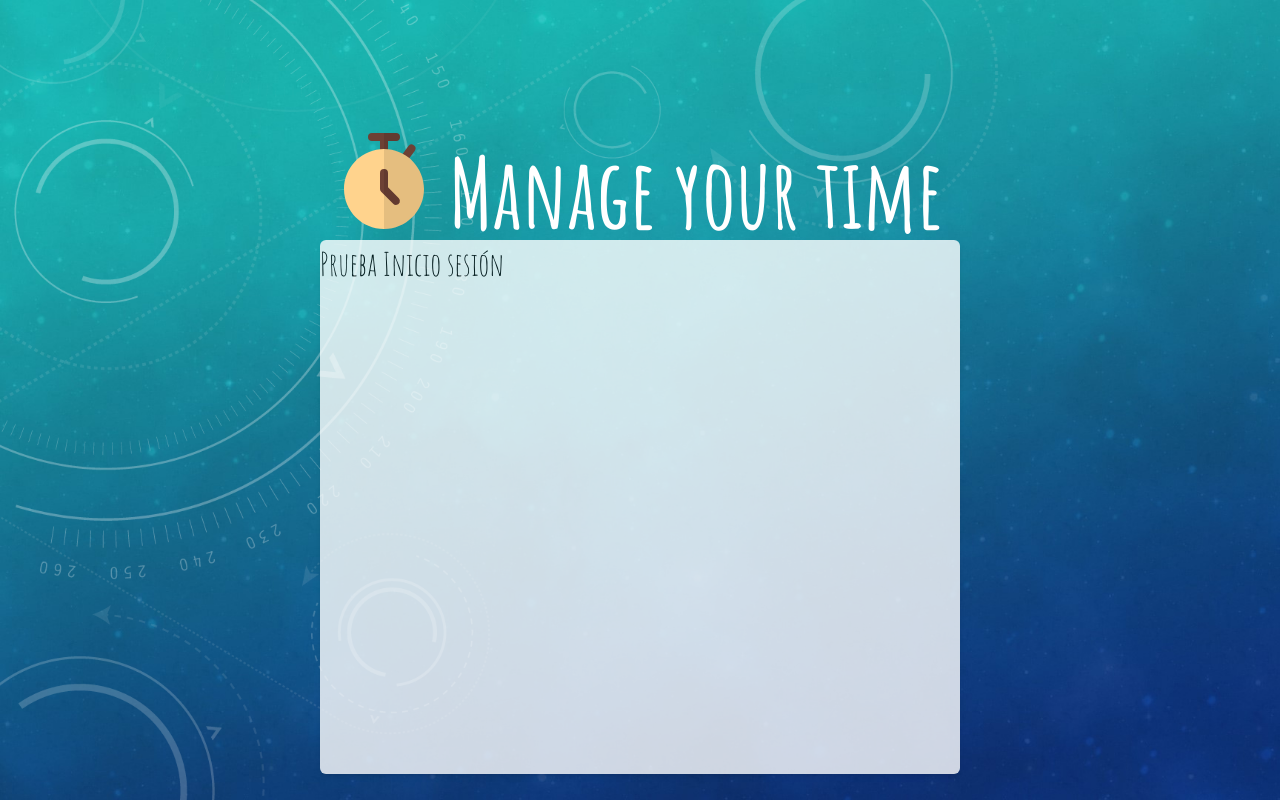
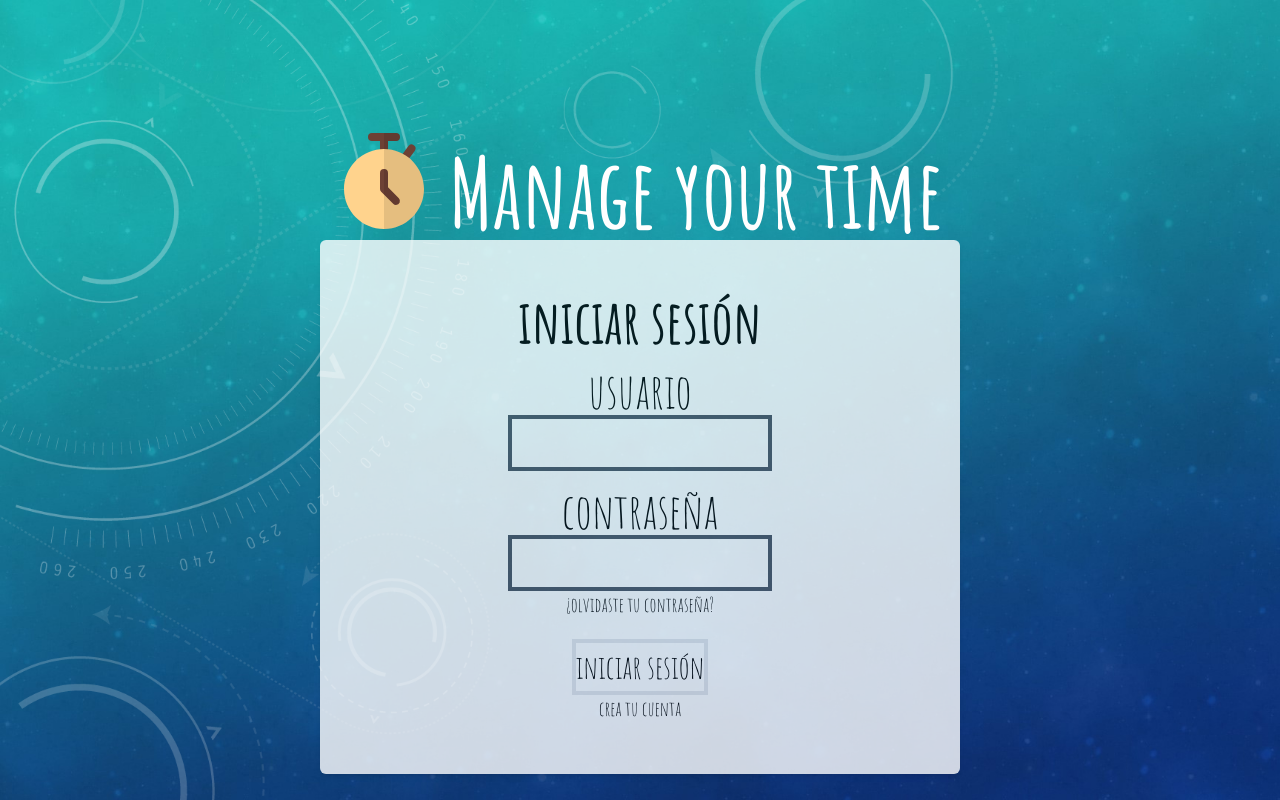
Before and after one commit to estefaniag08/MYT-react, a Next.js app: page / in a window 1280 px wide. Built offline with nearby package versions, Linux system fonts and the light colour scheme.

Commit message:
Añadido contenido de componente Iniciar Sesion

```diff
--- a/components/IniciarSesion.js
+++ b/components/IniciarSesion.js
@@ -1,8 +1,15 @@
 
 function IniciarSesion(){
   return (
-    <div className="bg-white shadow-md rounded-md opacity-80 w-full h-full">
-      <h1>Prueba Inicio sesión</h1>
+    <div className="bg-white shadow-md rounded-md opacity-80 w-full h-full flex flex-col justify-center items-center">
+      <h1 className="bg-color-blue-200 text-6xl font-semibold ">iniciar sesión</h1>
+      <h1 className="text-5xl pt-4">usuario</h1>
+      <input type="text" id="username" name="username" className="bg-white border-4 border-gray-600"/>
+      <h1 className="text-5xl pt-4">contraseña</h1>
+      <input type="password" id="password" name="password" className="bg-white border-4 border-gray-600"/>
+      <a href="/" className="text-xl pb-5">¿olvidaste tu contraseña?</a>
+      <button type="button" className="bg-color-blue-200 border-4 ">iniciar sesión</button>
+      <a href="/" className="text-xl">crea tu cuenta</a>
     </div>
   )
 }
```
